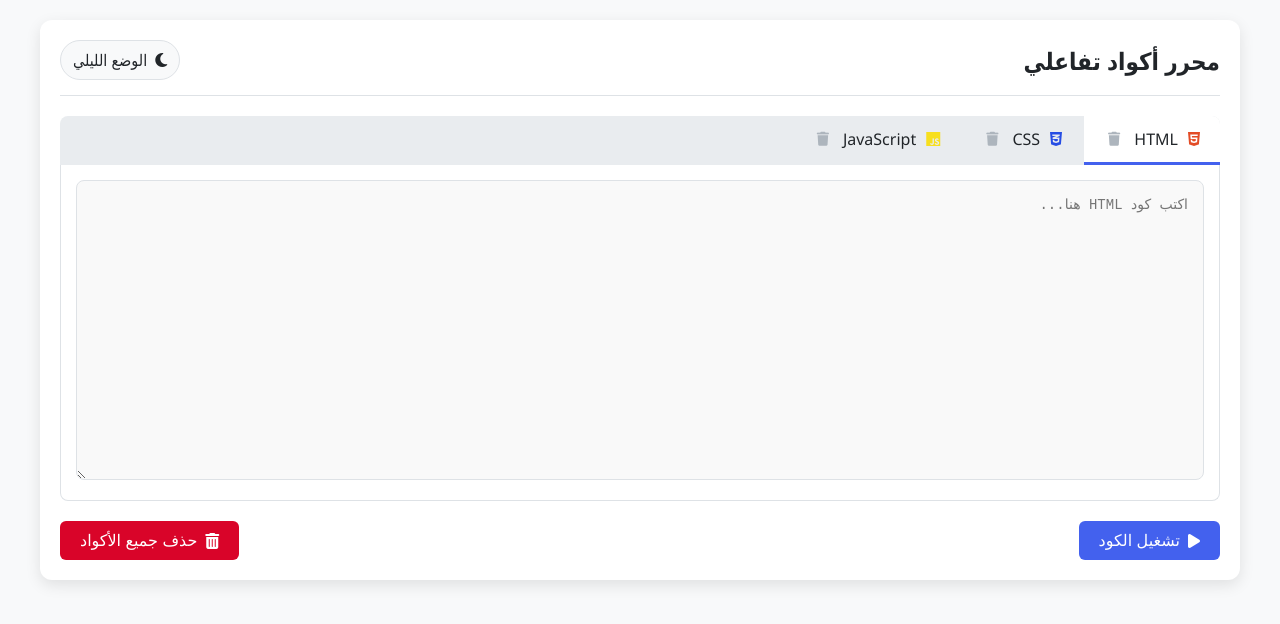
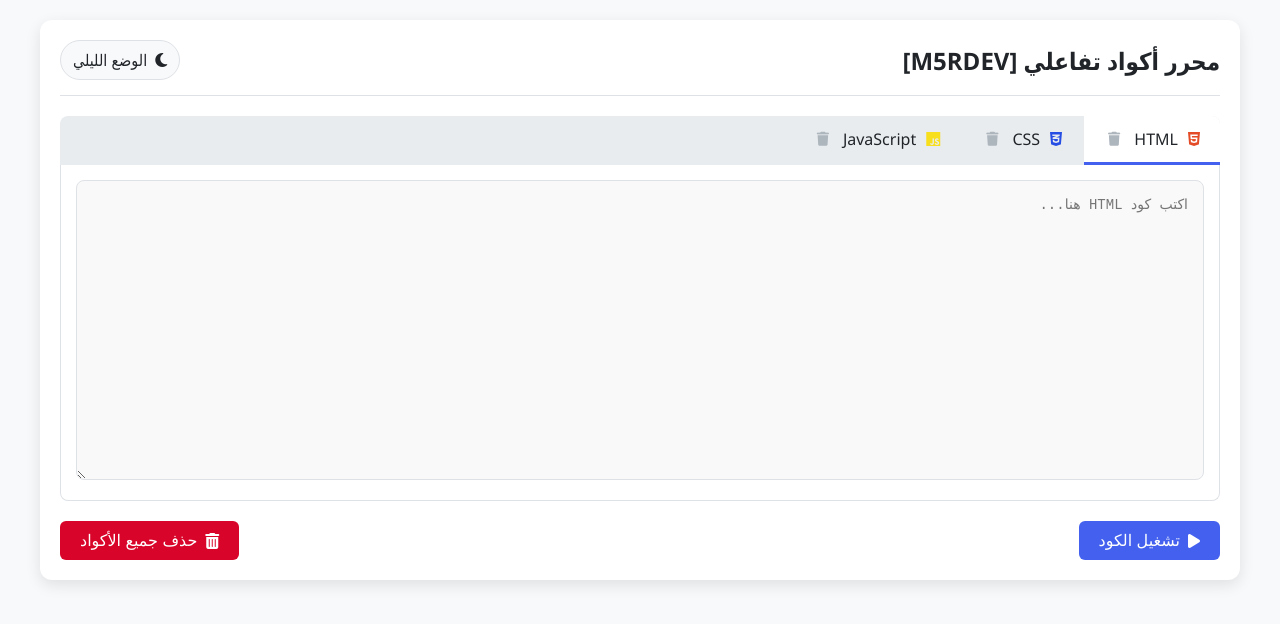
Before and after one commit to M5RDEV/Html-Code-viewer, a plain HTML site: page index.html in a window 1280 px wide. Drawn offline with Linux system fonts and the light colour scheme.

Commit message:
index.html

```diff
--- a/index.html
+++ b/index.html
@@ -321,7 +321,7 @@
 <body>
     <div class="container">
         <div class="header">
-            <h2 class="title">محرر أكواد تفاعلي</h2>
+            <h2 class="title">محرر أكواد تفاعلي [M5RDEV]</h2>
             <div class="theme-toggle" onclick="toggleTheme()">
                 <i class="fas fa-moon"></i>
                 <span>الوضع الليلي</span>
```
